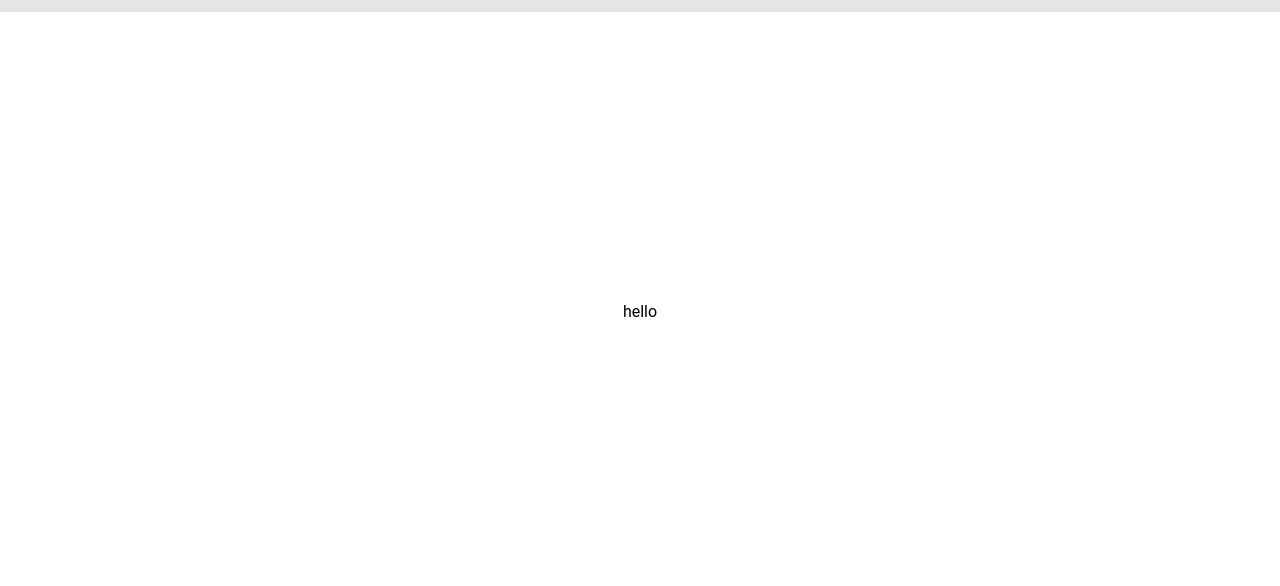
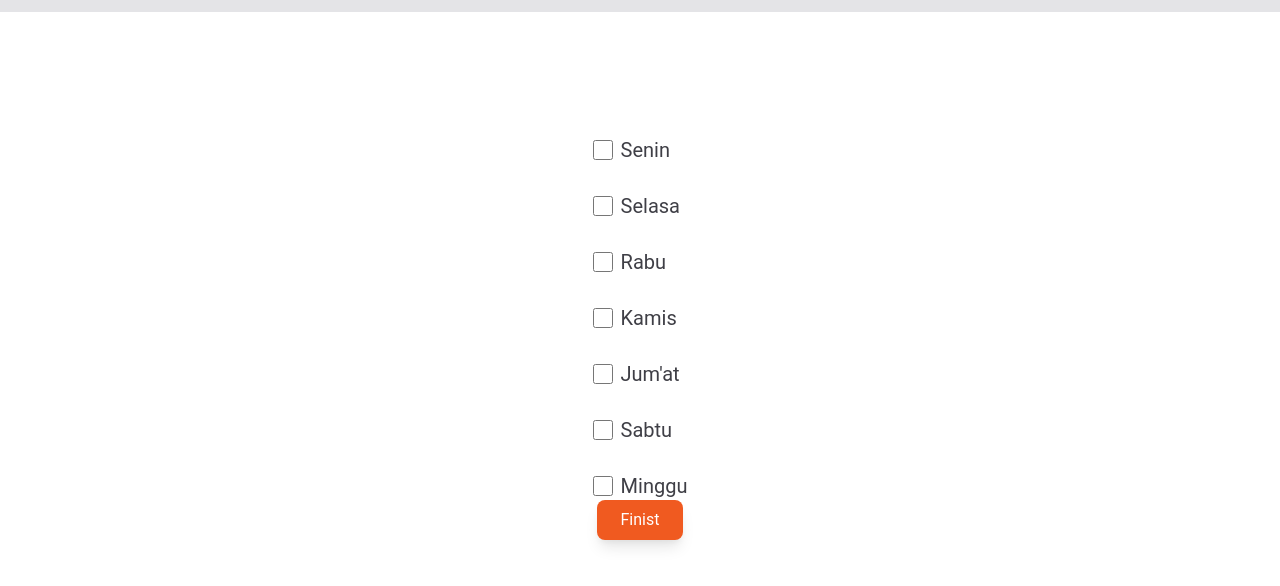
Before and after one commit to wahyunf354/dlern, a Next.js app: page /register in a window 1280 px wide. Shown: the top 586 px of the page. Built offline with nearby package versions, Linux system fonts and the light colour scheme.

Commit message:
sudah membuat tampilan days tapi belom rapi,

```diff
--- a/components/molekul/Register/Days.js
+++ b/components/molekul/Register/Days.js
@@ -1,10 +1,81 @@
 import React from "react";
+import { useState } from "react";
+import Button from "../../atom/Button";
 
 function Days() {
+  const [senin, setSenin] = useState();
+
+  const onChange = (e) => {
+    console.log(e.target.value);
+  };
+
   return (
     <>
-      <div className="flex flex-col justify-center items-center h-3/4">
-        hello
+      <div className="flex flex-col justify-center items-center h-4/5">
+        <div class="grid gap-4">
+          <label className="inline-flex items-center mt-3">
+            <input
+              value={senin}
+              onChange={(e) => onChange(e)}
+              type="checkbox"
+              className="form-checkbox h-5 w-5 text-red-600"
+            />
+            <span className="ml-2 text-gray-700 text-xl">Senin</span>
+          </label>
+          <label className="inline-flex items-center mt-3">
+            <input
+              type="checkbox"
+              className="form-checkbox h-5 w-5 text-red-600"
+            />
+            <span className="ml-2 text-gray-700 text-xl">Selasa</span>
+          </label>
+          <label className="inline-flex items-center mt-3">
+            <input
+              type="checkbox"
+              className="form-checkbox h-5 w-5 text-red-600"
+            />
+            <span className="ml-2 text-gray-700 text-xl">Rabu</span>
+          </label>
+          <label className="inline-flex items-center mt-3">
+            <input
+              type="checkbox"
+              className="form-checkbox h-5 w-5 text-red-600"
+            />
+            <span className="ml-2 text-gray-700 text-xl">Kamis</span>
+          </label>
+          <label className="inline-flex items-center mt-3">
+            <input
+              type="checkbox"
+              className="form-checkbox h-5 w-5 text-red-600"
+            />
+            <span className="ml-2 text-gray-700 text-xl">Jum'at</span>
+          </label>
+          <label className="inline-flex items-center mt-3">
+            <input
+              type="checkbox"
+              className="form-checkbox h-5 w-5 text-red-600"
+            />
+            <span className="ml-2 text-gray-700 text-xl">Sabtu</span>
+          </label>
+          <label className="inline-flex items-center mt-3">
+            <input
+              type="checkbox"
+              className="form-checkbox h-5 w-5 text-red-600"
+            />
+            <span className="ml-2 text-gray-700 text-xl">Minggu</span>
+          </label>
+        </div>
+        <div class="w-full flex">
+          <Button
+            isPrimary
+            hasShadow
+            hasRounded
+            className="ml-auto md:mx-auto mx-10"
+            onClick={() => console.log(senin)}
+          >
+            Finist
+          </Button>
+        </div>
       </div>
     </>
   );
--- a/components/molekul/Register/Email.js
+++ b/components/molekul/Register/Email.js
@@ -6,7 +6,11 @@ function Email() {
     <>
       <div className="flex flex-col justify-center items-center h-3/4">
         <label className="mb-2 text-xl text-gray-700">Email</label>
-        <input type="email" placeholder="Masukan Email" className="input" />
+        <input
+          type="email"
+          placeholder="Masukan Email"
+          className="input w-10/12 md:w-1/3"
+        />
       </div>
       <div className="w-full flex">
         <Button
--- a/components/molekul/Register/Password.js
+++ b/components/molekul/Register/Password.js
@@ -6,12 +6,16 @@ function Password() {
     <>
       <div className="flex flex-col justify-center items-center h-3/4">
         <label className="mb-2 text-xl text-gray-700">Password</label>
-        <input type="email" placeholder="Masukan Password" className="input" />
+        <input
+          type="email"
+          placeholder="Masukan Password"
+          className="input w-10/12 md:w-1/3"
+        />
         <label className="mb-2 text-xl text-gray-700">Confrim Password</label>
         <input
           type="email"
           placeholder="Masukan Confrim Password"
-          className="input"
+          className="input w-10/12 md:w-1/3"
         />
       </div>
       <div class="w-full flex">
--- a/pages/landing-page.js
+++ b/pages/landing-page.js
@@ -71,7 +71,7 @@ export default function Landing() {
           />
         </div>
         <div className="flex flex-col justify-center items-center py-4">
-          <h1 className="text-gray-900 font-bold text-4xl">D'lern</h1>
+          <h1 className="text-gray-800 font-bold text-8xl">D'lern</h1>
           <p className="mb-6 text-gray-400">Jade man kann sprechen</p>
           <Button
             type="link"
@@ -88,7 +88,7 @@ export default function Landing() {
 
       {/* apa itu D'lern */}
       <div className="px-6 md:px-96 mb-10">
-        <h1 className="font-bold text-2xl text-center my-4">Apa itu D'lern</h1>
+        <h1 className="font-bold text-4xl text-center my-4">Apa itu D'lern</h1>
         <p className="text-gray-600">
           <span className="text-xl text-gray-900 font-bold">D'Lern</span>{" "}
           didesain untuk umum makannya pakai bahasa Indonesia, untuk yang sudah
--- a/styles/globals.css
+++ b/styles/globals.css
@@ -10,7 +10,7 @@
 
 @layer components {
   .input {
-    @apply shadow-lg mb-6 border-2 w-10/12 md:w-1/3 py-2 px-4 rounded-md;
+    @apply shadow-lg mb-6 border-2 py-2 px-4 rounded-md;
   }
 
   .btn-primary {
--- a/tailwind.config.js
+++ b/tailwind.config.js
@@ -10,12 +10,15 @@ module.exports = {
       current: "currentColor",
       black: colors.black,
       white: colors.white,
-      gray: colors.trueGray,
+      gray: colors.gray,
       indigo: colors.indigo,
       red: colors.rose,
       yellow: {
         light: "#ff6026",
         DEFAULT: "#F05A20",
+      },
+      green: {
+        900: "#599CAA",
       },
     },
   },
```
